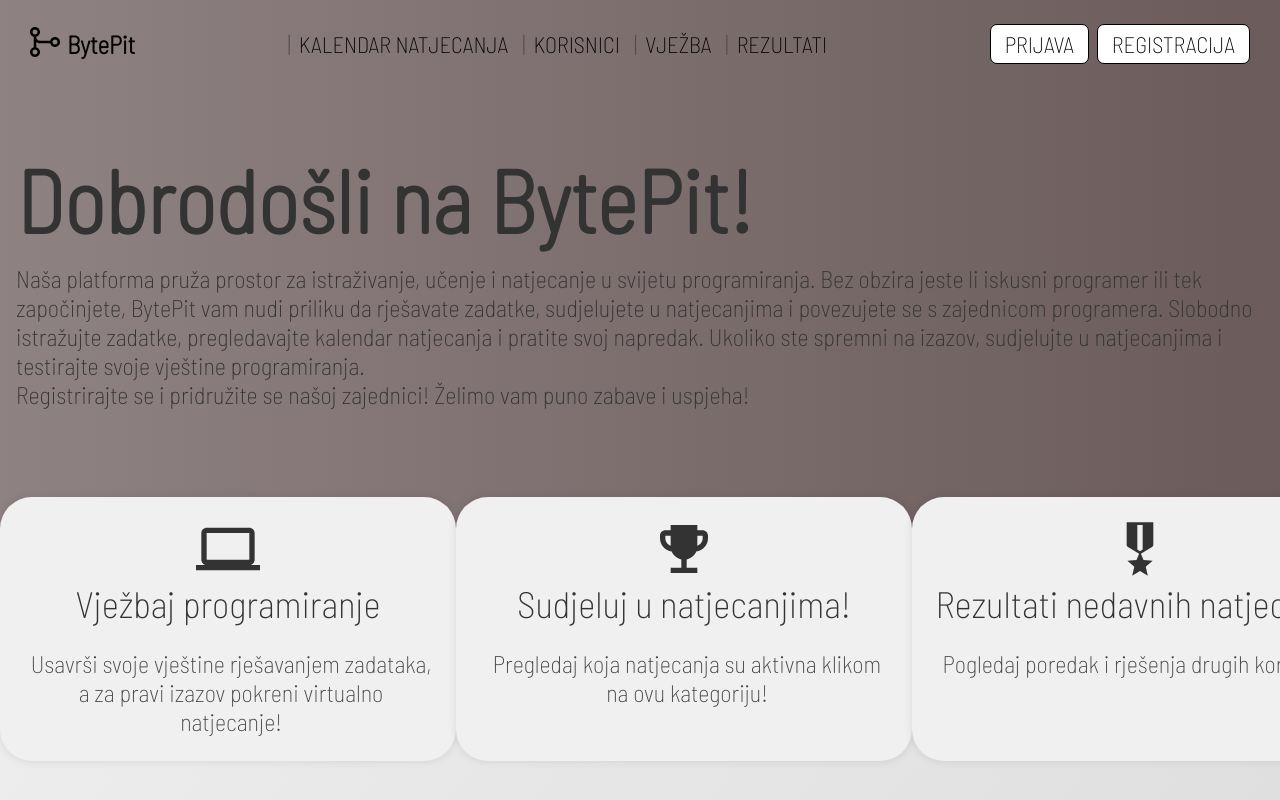
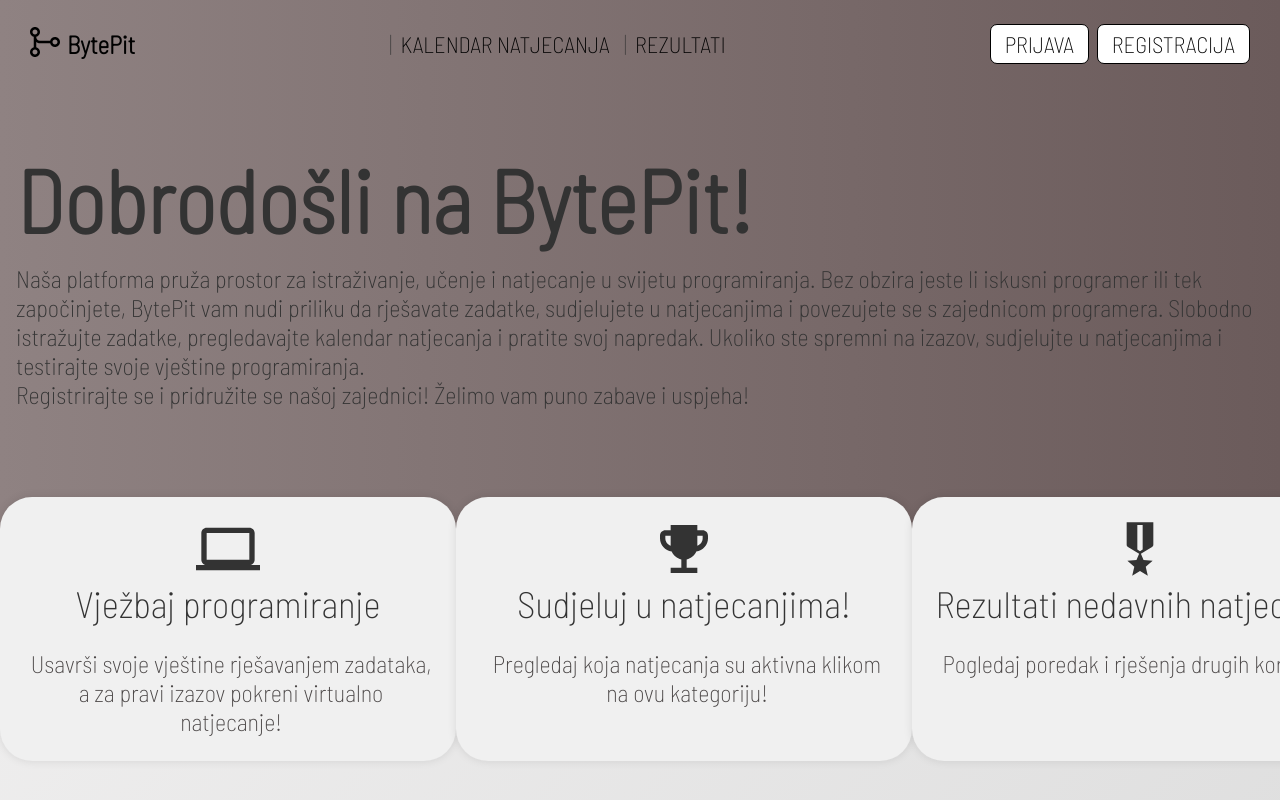
Before and after one commit to filipm55/KoderKolege, a React (Create React App) app in the folder React/byte-pit/: page / in a window 1280 px wide. Shown: the top 800 px of the page. Built offline with nearby package versions, Linux system fonts and the light colour scheme; no server answers.

Commit message:
maknut link u NavBaru za neregistrirane korisnike

```diff
--- a/React/byte-pit/src/components/Navbar.js
+++ b/React/byte-pit/src/components/Navbar.js
@@ -51,22 +51,32 @@ const Navbar = () => {
           <Link to='/calendar' className="nav-link middle-link">
             KALENDAR NATJECANJA
           </Link>
+
+          {userData && (
           <p>|</p>
+          )}
+          {userData && (
           <Link to='/users' className="nav-link middle-link">
             KORISNICI
           </Link>
+          )}
 
           {userData && (userData.userType==="ADMIN" || userData.userType==="COMPETITION_LEADER")  &&
           <p>
             |
             <Link to='/creation' className="nav-link middle-link">
               KREIRAJ SADRŽAJ
-            </Link></p>}
+            </Link>
+            </p>}
           <p>|</p>
-          <Link to='/practice' className="nav-link middle-link">
-            VJEŽBA
-          </Link>
+          {userData && (
+            <Link to='/practice' className="nav-link middle-link">
+              VJEŽBA
+            </Link>
+          )}
+          {userData && (
           <p>|</p>
+          )}
           <Link to='competitions/results' className="nav-link middle-link">
             REZULTATI
           </Link>
```
